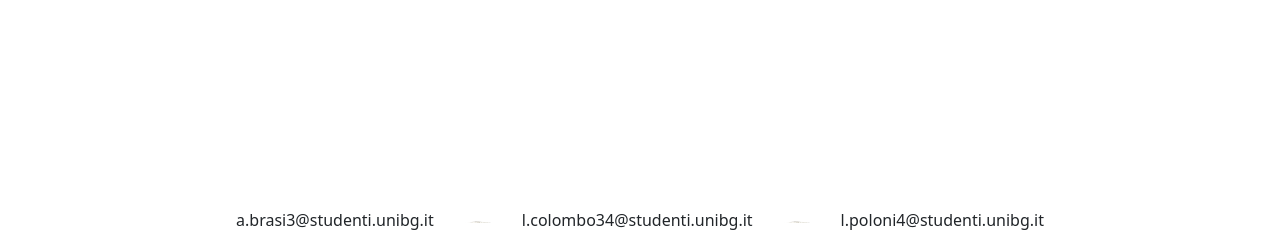
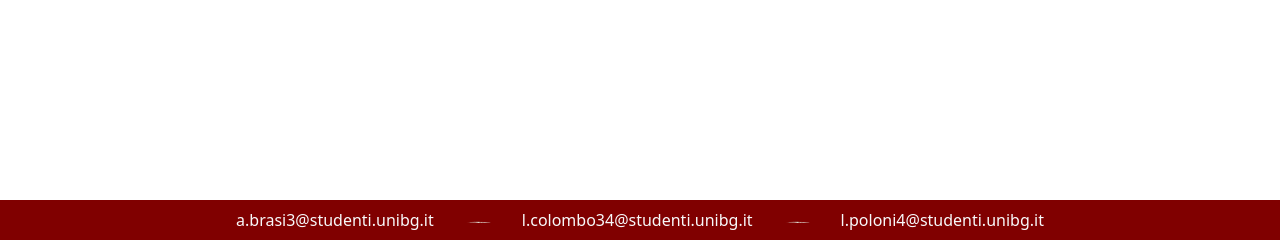
Before and after one commit to 4TK4/ProgWeb23_24.2, a Django app: page / in a window 1280 px wide. Shown: the part 560-800 px from the top of the page. Run offline with Django 4.2, Linux system fonts and the light colour scheme; some libraries are stand-ins or nearby versions.

Commit message:
footer color, text color

```diff
--- a/myproject/static/css/style.css
+++ b/myproject/static/css/style.css
@@ -1,9 +1,7 @@
 header{
     background-color: #800000;
 }
-header h1{
-    color: white;
-}
+
 .form-control:hover{
     border: gray 1px solid;
     transition: ease-in-out 0.2s;
@@ -23,3 +21,6 @@ header h1{
     background-color: #f8f9fa; /* Colore di sfondo dell'intestazione */
     z-index: 1; /* Assicura che l'intestazione sia sopra il corpo della tabella */
 }
+footer{
+    background-color: #800000;
+}
--- a/myproject/templates/base.html
+++ b/myproject/templates/base.html
@@ -30,7 +30,7 @@
         </div>
         <div class="col-auto">
           <a href="{% url 'index' %}" class="cliccabile text-decoration-none">
-            <h1 class="display-4 mx-2">3P Phone</h1>
+            <h1 class="display-4 mx-2 text-light">3P Phone</h1>
           </a>
         </div>
       </div>
@@ -79,7 +79,7 @@
           <div class="col-auto">
             <a
               href="mailto:a.brasi3@studenti.unibg.it"
-              class="text-decoration-none text-dark"
+              class="text-decoration-none text-light"
               >a.brasi3@studenti.unibg.it</a
             >
           </div>
@@ -94,7 +94,7 @@
           <div class="col-auto">
             <a
               href="mailto:l.colombo34@studenti.unibg.it"
-              class="text-decoration-none text-dark"
+              class="text-decoration-none text-light"
               >l.colombo34@studenti.unibg.it</a
             >
           </div>
@@ -109,7 +109,7 @@
           <div class="col-auto">
             <a
               href="mailto:l.poloni4@studenti.unibg.it"
-              class="text-decoration-none text-dark"
+              class="text-decoration-none text-light"
               >l.poloni4@studenti.unibg.it</a
             >
           </div>
```
